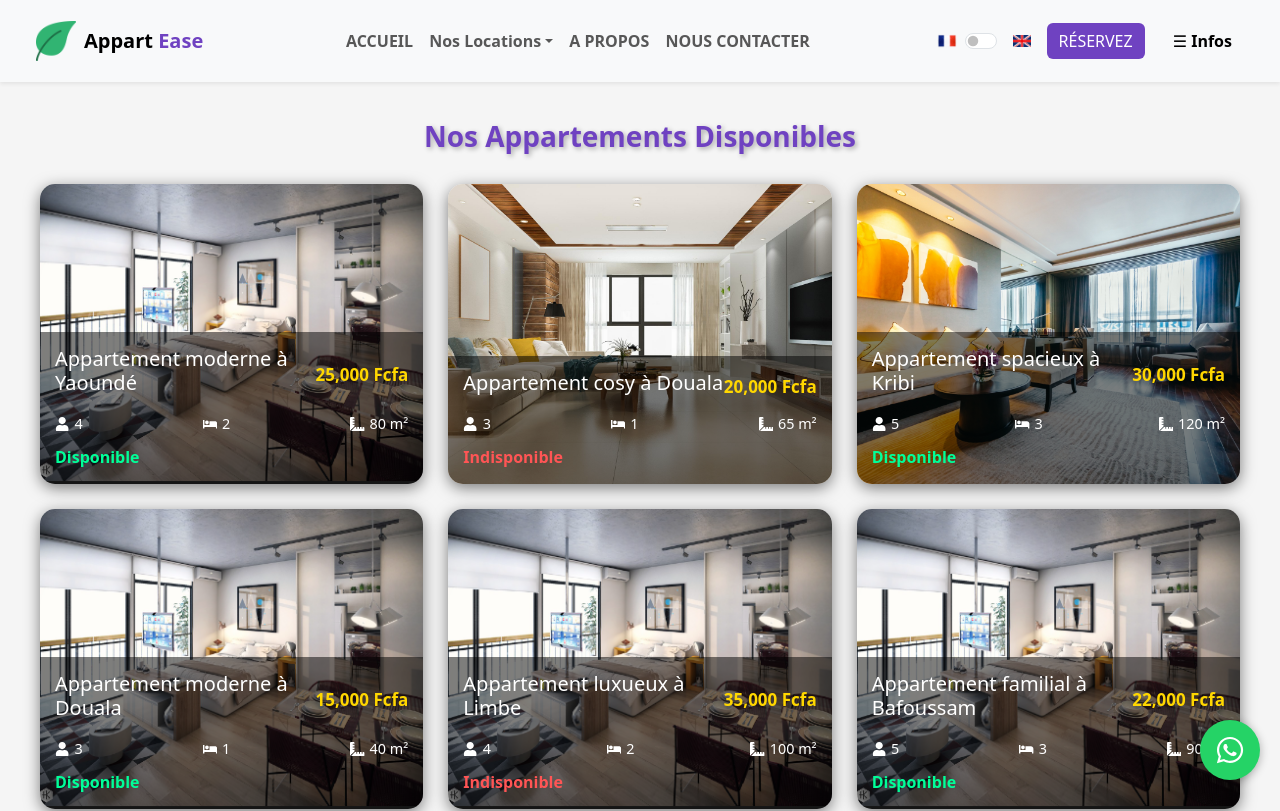
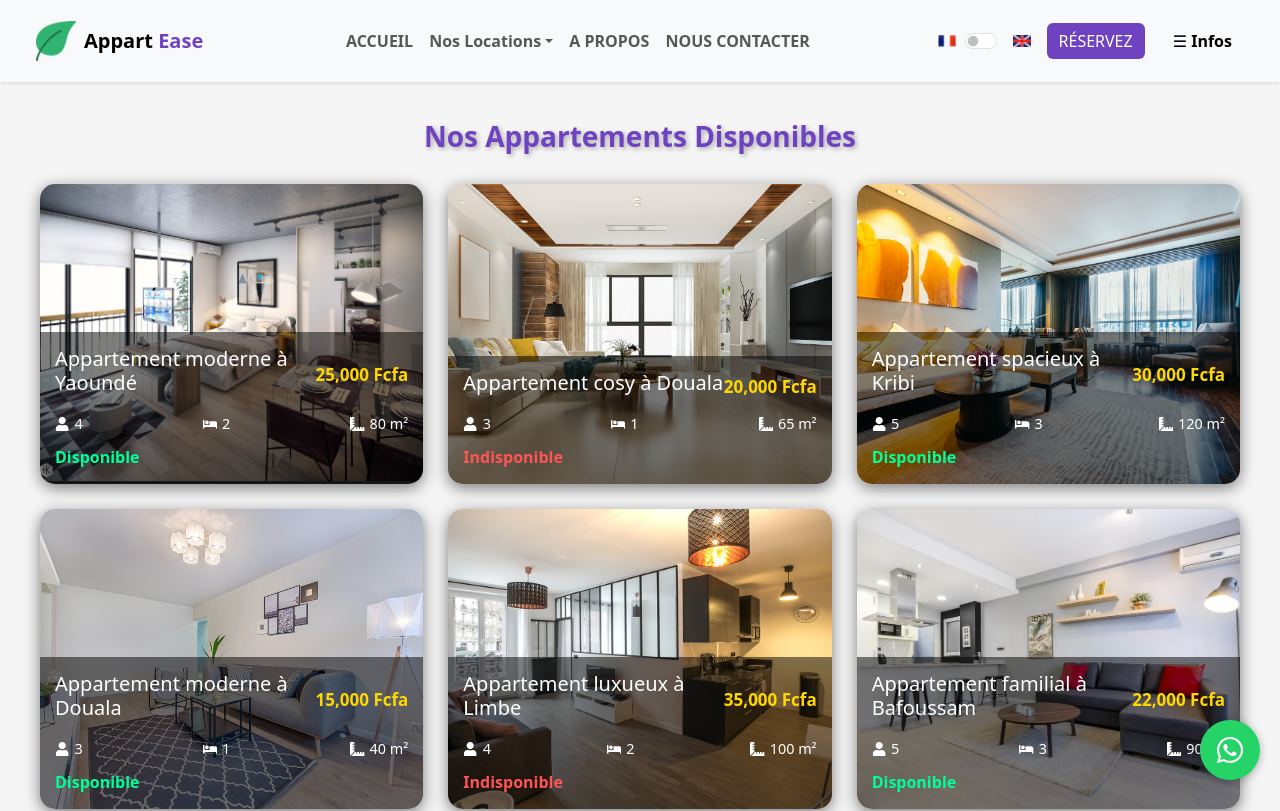
Before and after one commit to QAvanick/my-app, a React (Create React App) app: page /appartements in a window 1280 px wide. Shown: the top 811 px of the page. Built offline with nearby package versions, Linux system fonts and the light colour scheme.

Commit message:
modfi sur le hover du bouton

```diff
--- a/src/Pages/AppartementDetail.jsx
+++ b/src/Pages/AppartementDetail.jsx
@@ -1,4 +1,4 @@
-import React, { useState } from "react";
+import React, { useState, useRef } from "react";
 import { useParams, Link } from "react-router-dom";
 import {
   FaRulerCombined,
@@ -10,16 +10,19 @@ import {
   FaCheckCircle,
   FaTimes
 } from "react-icons/fa";
-import appartements from "../data/appartements"; // ✅ Données des appartements
+import appartements from "../data/appartements"; // Données des appartements
+import emailjs from "@emailjs/browser";
 import "../styles/AppartementDetail.css";
 
 export default function AppartementDetail() {
   const { id } = useParams();
-  const appartement = appartements.find(a => a.id === parseInt(id)); // ✅ Recherche par ID
+  const appartement = appartements.find(a => a.id === parseInt(id));
 
   const galerie = Array.isArray(appartement?.galerie) ? appartement.galerie : [];
   const [imageActive, setImageActive] = useState(appartement?.imagePrincipale || "");
   const [isZoomed, setIsZoomed] = useState(false);
+
+  const formRef = useRef();
 
   if (!appartement) {
     return (
@@ -29,6 +32,26 @@ export default function AppartementDetail() {
       </div>
     );
   }
+
+  const handleSubmit = (e) => {
+    e.preventDefault();
+
+    emailjs.sendForm(
+      "ton_service_id",        // Remplace par ton service ID EmailJS
+      "ton_template_id",       // Remplace par ton template ID EmailJS
+      formRef.current,
+      "ta_clef_publique"       // Remplace par ta clé publique EmailJS
+    )
+    .then(() => {
+      alert("Réservation envoyée avec succès !");
+      formRef.current.reset();
+      setImageActive(appartement.imagePrincipale); // reset image si besoin
+    })
+    .catch((error) => {
+      console.error("Erreur lors de l'envoi :", error);
+      alert("Une erreur est survenue lors de l'envoi.");
+    });
+  };
 
   return (
     <>
@@ -102,32 +125,35 @@ export default function AppartementDetail() {
 
         <div className="right-section">
           <h2 className="detail-title">Réservez cet appartement</h2>
-          <form className="form-reservation">
+          <form className="form-reservation" onSubmit={handleSubmit} ref={formRef}>
+            <label>Appartement</label>
+            <input type="text" name="appartement" value={appartement.titre} readOnly style={{ color: "green", fontWeight: "bold" }} />
+
             <label>Nom complet</label>
-            <input type="text" placeholder="Nom et prénom *" required />
+            <input type="text" name="nom" placeholder="Nom et prénom *" required />
 
             <label>Email</label>
-            <input type="email" placeholder="Adresse email *" required />
+            <input type="email" name="email" placeholder="Adresse email *" required />
 
             <label>Téléphone</label>
-            <input type="tel" placeholder="Numéro de téléphone *" required />
+            <input type="tel" name="telephone" placeholder="Numéro de téléphone *" required />
 
             <div className="row">
               <div>
                 <label>Date d’arrivée</label>
-                <input type="date" />
+                <input type="date" name="dateArrivee" required />
               </div>
               <div>
                 <label>Date de départ</label>
-                <input type="date" />
+                <input type="date" name="dateDepart" required />
               </div>
             </div>
 
             <label>Nombre de personnes</label>
-            <input type="number" min="1" defaultValue="1" />
+            <input type="number" name="personnes" min="1" defaultValue="1" required />
 
             <label>Message supplémentaire</label>
-            <textarea placeholder="Message..."></textarea>
+            <textarea name="message" placeholder="Message..."></textarea>
 
             <button type="submit">Réserver</button>
           </form>
--- a/src/data/appartements.js
+++ b/src/data/appartements.js
@@ -11,9 +11,9 @@ const appartements = [
     sallesDeBain: 1,
     imagePrincipale: "/images/appart.png",
     galerie: [
+      "/images/appart2.jpg",
       "/images/appart.png",
-      "/images/appart.png",
-      "/images/appartements/yaounde3.jpg"
+      "/images/appart5.jpg"
     ],
     options: ["Climatisation", "Wifi", "Cuisine équipée", "Parking"],
     disponible: true
@@ -30,8 +30,8 @@ const appartements = [
     sallesDeBain: 1,
     imagePrincipale: "/images/appart2.jpg",
     galerie: [
-      "/images/appartements/douala1.jpg",
-      "/images/appartements/douala2.jpg"
+      "/images/appart5.jpg",
+      "/images/appart.png"
     ],
     options: ["TV", "Climatisation", "Cuisine"],
     disponible: false
@@ -48,8 +48,8 @@ const appartements = [
     sallesDeBain: 2,
     imagePrincipale: "/images/appart3.jpg",
     galerie: [
-      "/images/appartements/kribi1.jpg",
-      "/images/appartements/kribi2.jpg"
+      "/images/appart.png",
+      "/images/appart3.jpg"
     ],
     options: ["Piscine", "Parking", "Balcon", "Wifi"],
     disponible: true
@@ -64,10 +64,10 @@ const appartements = [
     superficie: "40 m²",
     chambres: 1,
     sallesDeBain: 1,
-    imagePrincipale: "/images/appart.png",
+    imagePrincipale: "/images/appart5.jpg",
     galerie: [
-      "/images/appartements/douala3.jpg",
-      "/images/appartements/douala4.jpg"
+      "/images/appart7.jpg",
+      "/images/appart3.jpg"
     ],
     options: ["Wifi", "Cuisine équipée", "Climatisation"],
     disponible: true
@@ -82,11 +82,11 @@ const appartements = [
     superficie: "100 m²",
     chambres: 2,
     sallesDeBain: 2,
-    imagePrincipale: "/images/appart.png",
+    imagePrincipale: "/images/appart6.jpeg",
     galerie: [
-      "/images/appartements/limbe1.jpg",
-      "/images/appartements/limbe2.jpg",
-      "/images/appartements/limbe3.jpg"
+      "/images/appart5.jpg",
+      "/images/appart7.jpg",
+      "/images/appart3.jpg"
     ],
     options: ["Piscine", "Wifi", "Sécurité 24/7", "Parking", "Balcon"],
     disponible: false
@@ -101,10 +101,10 @@ const appartements = [
     superficie: "90 m²",
     chambres: 3,
     sallesDeBain: 2,
-    imagePrincipale: "/images/appart.png",
+    imagePrincipale: "/images/appart7.jpg",
     galerie: [
-      "/images/appartements/bafoussam1.jpg",
-      "/images/appartements/bafoussam2.jpg"
+      "/images/appart3.jpg",
+      "/images/appart7.jpg"
     ],
     options: ["Parking", "Cuisine équipée", "Wifi", "Climatisation"],
     disponible: true
--- a/src/styles/AppartementDetail.css
+++ b/src/styles/AppartementDetail.css
@@ -170,7 +170,7 @@
 }
 
 .form-reservation button:hover {
-  background-color: #0056b3;
+  background-color: #108101;
 }
 
 
--- a/src/styles/AppartementsPage.css
+++ b/src/styles/AppartementsPage.css
@@ -126,3 +126,90 @@
   text-shadow: 1px 1px 3px rgba(0, 0, 0, 0.3);
   margin-bottom: 20px;
 }
+
+
+.detail-container {
+  display: flex;
+  flex-wrap: wrap;
+  gap: 2rem;
+  padding: 2rem;
+  max-width: 1200px;
+  margin: 0 auto;
+}
+
+.left-section {
+  flex: 2;
+  min-width: 300px;
+}
+
+.right-section {
+  flex: 1;
+  min-width: 280px;
+  background-color: #f9f9f9;
+  padding: 1.5rem;
+  border-radius: 12px;
+  box-shadow: 0 0 10px rgba(0,0,0,0.05);
+  max-width: 400px;
+  margin-left: auto;
+}
+
+.form-reservation {
+  display: flex;
+  flex-direction: column;
+  gap: 1rem;
+}
+
+.form-reservation input,
+.form-reservation textarea {
+  padding: 10px;
+  border: 1px solid #ccc;
+  border-radius: 6px;
+  font-size: 1rem;
+  width: 100%;
+}
+
+.form-reservation label {
+  font-weight: 500;
+  margin-top: 0.5rem;
+}
+
+.form-reservation .row {
+  display: flex;
+  gap: 1rem;
+  flex-wrap: wrap;
+}
+
+.form-reservation .row > div {
+  flex: 1;
+}
+
+.form-reservation button {
+  background-color: #007bff;
+  color: white;
+  padding: 12px;
+  border: none;
+  border-radius: 6px;
+  cursor: pointer;
+  font-weight: bold;
+  transition: background 0.3s ease;
+}
+
+.form-reservation button:hover {
+  background-color: #0056b3;
+}
+
+/* ✅ Responsive : sur petit écran, tout passe en colonne */
+@media (max-width: 768px) {
+  .detail-container {
+    flex-direction: column;
+  }
+
+  .right-section {
+    max-width: 100%;
+    margin-left: 0;
+  }
+
+  .form-reservation .row {
+    flex-direction: column;
+  }
+}
```
